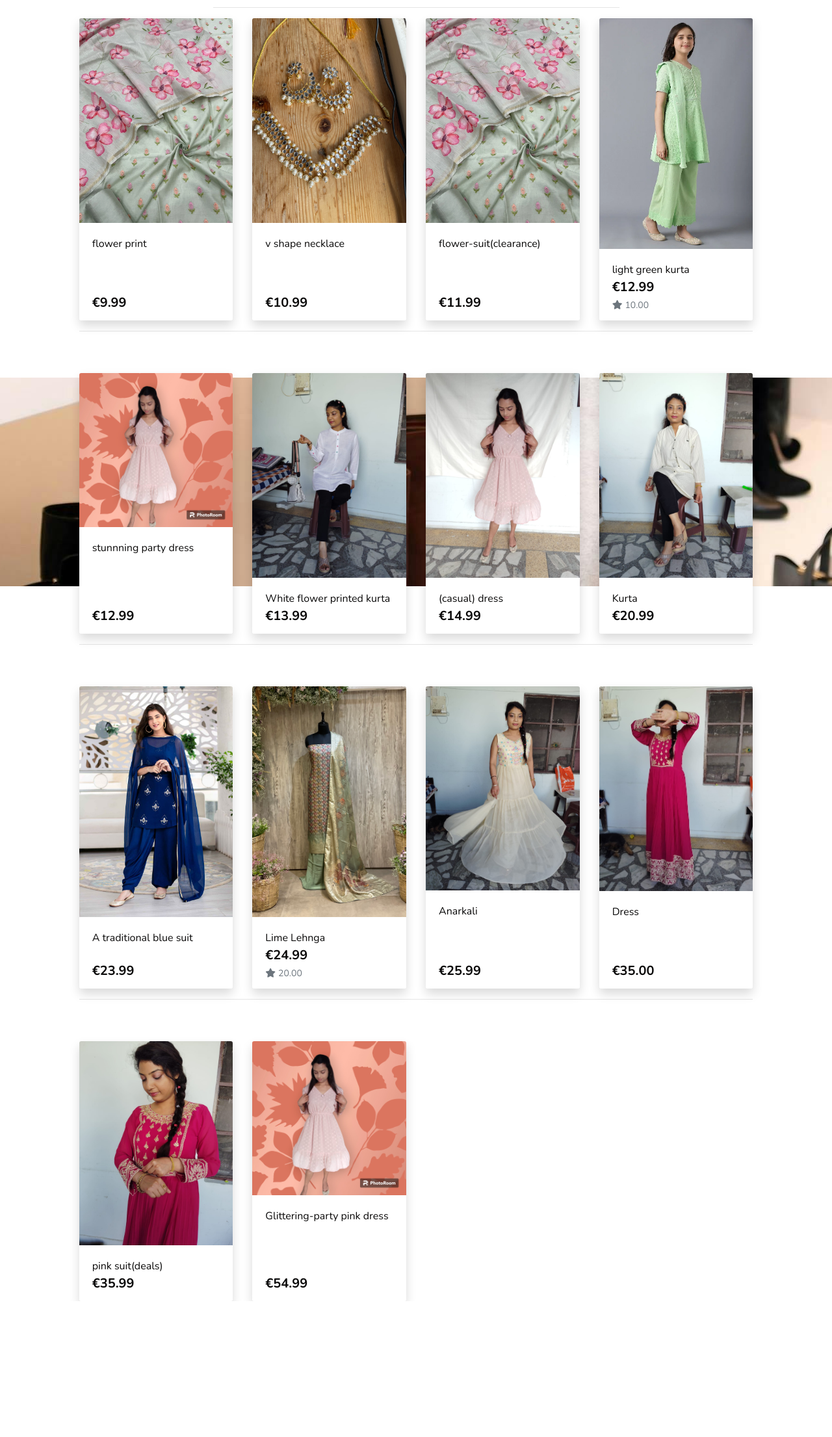
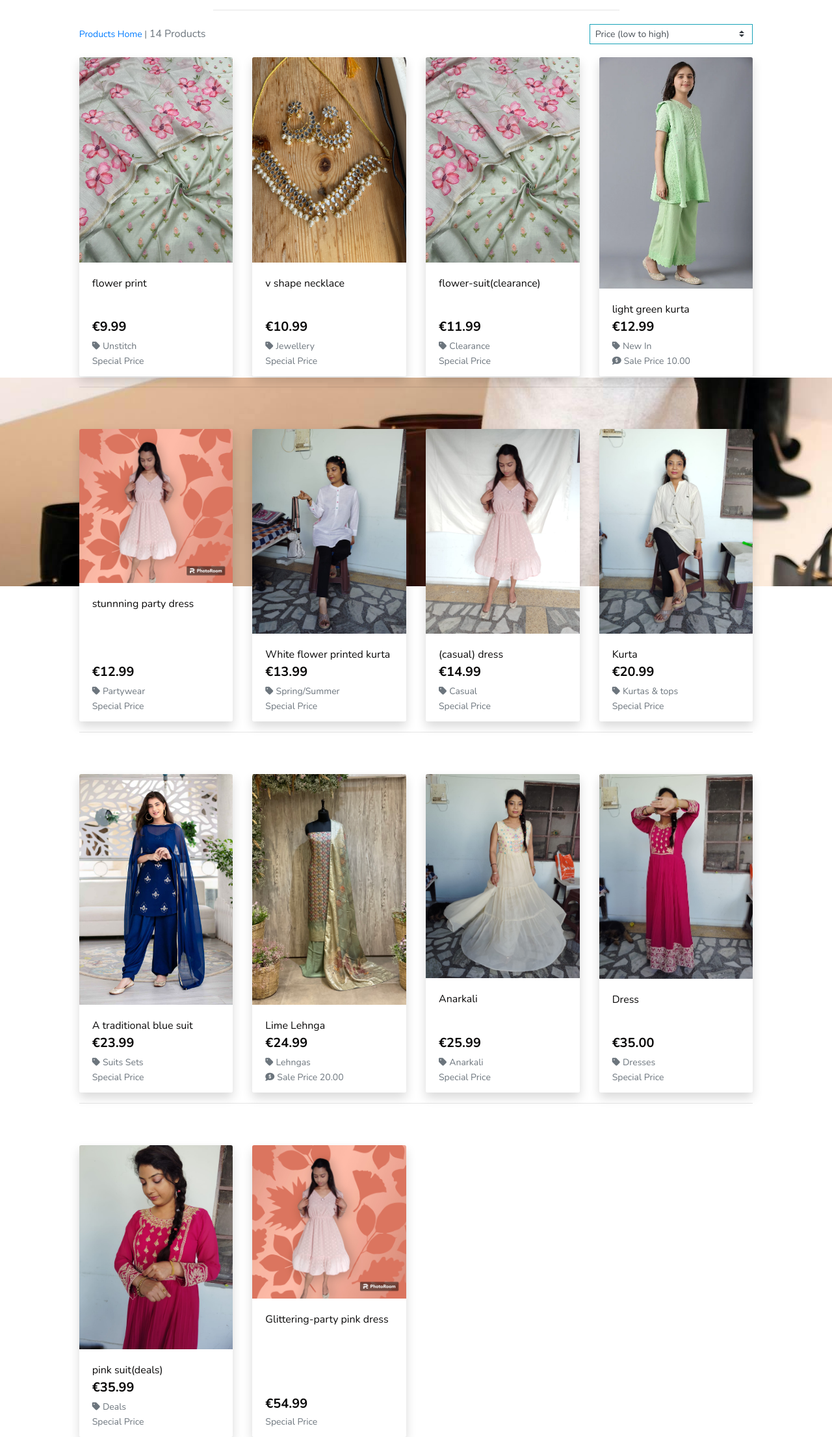
Before and after one commit to Mr-KulwinderSingh/jolie_mimi_boutique, a Django app: a page that uses templates/includes/main-nav.html in a window 1280 px wide. Shown: the part 219-2430 px from the top of the page at 65% size. Before the commit the page ends 2221 px from the top, so only its background shows below. Run offline with Django 3.2, Linux system fonts and the light colour scheme; data comes from the database, SQL or seed files in the repository; both versions use the stored data as it was after the commit; some libraries are stand-ins or nearby versions.

Commit message:
sorting box is added and functioning normal with the backend commands and directions

```diff
--- a/products/templates/products/products.html
+++ b/products/templates/products/products.html
@@ -4,9 +4,7 @@
 {% block page_header %}
     <div class="container header-container">
         <div class="row">
-        <div class="col">
-
-        </div>
+            <div class="col"></div>
         </div>
     </div>
 {% endblock %}
@@ -16,13 +14,42 @@
     <div class="container-fluid">
         <div class="row">
             <div class="col text-center mt-3">
-            <h3 class="logo-font">Shop All</h3>
+                <h2 class="logo-font">Mimi's Collections</h2>
+                {% for c in current_categories %}
+                    <a class="category-badge text-decoration-none" href="{% url 'products' %}?category={{ c.name }}">
+                        <span class="p-2 mt-2 badge badge-white text-black rounded border border-dark">{{ c.friendly_name }}</span>
+                    </a>
+                {% endfor %}
                 <hr class="w-50 mb-1">
             </div>
         </div>
         <div class="row">
             <div class="product-container col-10 offset-1">
-            <div class="row mt-1 mb-2"></div>
+                <div class="row mt-1 mb-2">
+                    <div class="col-12 col-md-6 my-auto order-md-last d-flex justify-content-center justify-content-md-end">
+                        <div class="sort-select-wrapper w-50">
+                            <select id="sort-selector" class="custom-select custom-select-sm rounded-0 border border-{% if current_sorting != 'None_None' %}info{% else %}black{% endif %}">
+                                <option value="reset" {% if current_sorting == 'None_None' %}selected{% endif %}>Sort by...</option>
+                                <option value="price_asc" {% if current_sorting == 'selling_price_asc' %}selected{% endif %}>Price (low to high)</option>
+                                <option value="price_desc" {% if current_sorting == 'selling_price_desc' %}selected{% endif %}>Price (high to low)</option>
+                                <option value="rating_asc" {% if current_sorting == 'discounted_price_asc' %}selected{% endif %}>Sale (low to high)</option>
+                                <option value="rating_desc" {% if current_sorting == 'discounted_price_desc' %}selected{% endif %}>Sale (high to low)</option>
+                                <option value="name_asc" {% if current_sorting == 'name_asc' %}selected{% endif %}>Name (A-Z)</option>
+                                <option value="name_desc" {% if current_sorting == 'name_desc' %}selected{% endif %}>Name (Z-A)</option>
+                                <option value="category_asc" {% if current_sorting == 'category_asc' %}selected{% endif %}>Category (A-Z)</option>
+                                <option value="category_desc" {% if current_sorting == 'category_desc' %}selected{% endif %}>Category (Z-A)</option>
+                            </select>
+                        </div>
+                    </div>
+                    <div class="col-12 col-md-6 order-md-first">
+                        <p class="text-muted mt-3 text-center text-md-left">
+                            {% if search_term or current_categories or current_sorting != 'None_None' %}
+                                <span class="small"><a href="{% url 'products' %}">Products Home</a> | </span>
+                            {% endif %}
+                            {{ products|length }} Products{% if search_term %} found for <strong>"{{ search_term }}"</strong>{% endif %}
+                        </p>
+                    </div>
+                </div>
             <div class="row">
                 {% for product in products %}
                     <div class="col-sm-6 col-md-6 col-lg-4 col-xl-3">
@@ -43,10 +70,17 @@
                                 <div class="row">
                                     <div class="col">
                                         <p class="lead mb-0 text-left font-weight-bold">€{{ product.selling_price }}</p>
+                                        {% if product.category %}
+                                        <p class="small mt-1 mb-0">
+                                            <a class="text-muted" href="{% url 'products' %}?category={{ product.category.name }}">
+                                                <i class="fas fa-tag mr-1"></i>{{ product.category.friendly_name }}
+                                            </a>
+                                        </p>
+                                        {% endif %}
                                         {% if product.discounted_price %}
-                                            <small class="text-muted"><i class="fas fa-star mr-1"></i>{{ product.discounted_price }}</small>
+                                            <small class="text-muted"><i class="fa-solid fa-comment-dollar mr-1"></i>Sale Price {{ product.discounted_price }}</small>
                                         {% else %}
-                                            <small class="text-muted"></small>
+                                            <small class="text-muted">Special Price</small>
                                         {% endif %}
                                     </div>
                                 </div>
--- a/products/views.py
+++ b/products/views.py
@@ -21,6 +21,8 @@ def shop_all(request):
             if sortkey == 'name':
                 sortkey = 'lower_name'
                 products = products.annotate(lower_name=Lower('name'))
+            if sortkey == 'Category':
+                sortkey = 'category_name'
 
             if 'direction' in request.GET:
                 direction = request.GET['direction']
--- a/static/css/base.css
+++ b/static/css/base.css
@@ -57,6 +57,11 @@ body {
     z-index: -1;
 }
 
+a.category-badge > span.badge:hover {
+    background:  rgb(10, 9, 9) !important;
+    color: #fff !important;
+}
+
 .shop-now-button:hover,
 .shop-now-button:active,
 .shop-now-button:focus,
@@ -68,7 +73,7 @@ body {
 }
 
 .text-black {
-    color: #000 !important;
+    color: rgb(10, 9, 9) !important;
 }
 
 .border-black {
@@ -78,6 +83,8 @@ body {
 .bg-delivery-banner {
     background: #f2370e;
 }
+
+
 
 /* -------------------------------- Media Queries */
 
--- a/templates/includes/main-nav.html
+++ b/templates/includes/main-nav.html
@@ -5,9 +5,9 @@
                 New In
             </a>
             <div class="dropdown-menu border-0" aria-labelledby="all-products-link">
-                <a href="{% url 'products' %}?sort=selling_price&directions=asc" class="dropdown-item">By Price</a>
-                <a href="{% url 'products' %}?sort=discounted_price&directions=asc" class="dropdown-item ">Sale</a>
-                <a href="{% url 'products' %}?sort=category&directions=asc" class="dropdown-item ">By Category</a>
+                <a href="{% url 'products' %}?sort=selling_price&direction=asc" class="dropdown-item">By Price</a>
+                <a href="{% url 'products' %}?sort=discounted_price&direction=desc" class="dropdown-item ">Sale</a>
+                <a href="{% url 'products' %}?sort=category&direction=asc" class="dropdown-item ">By Category</a>
                 <a href="{% url 'products' %}" class="dropdown-item">Shop All</a>
             </div>
         </li>
```
Also changed, not shown: products/templates/products/product_detail.html (+8 -1 lines), db.sqlite3. Lines whose indentation alone changed are shown as unchanged.
